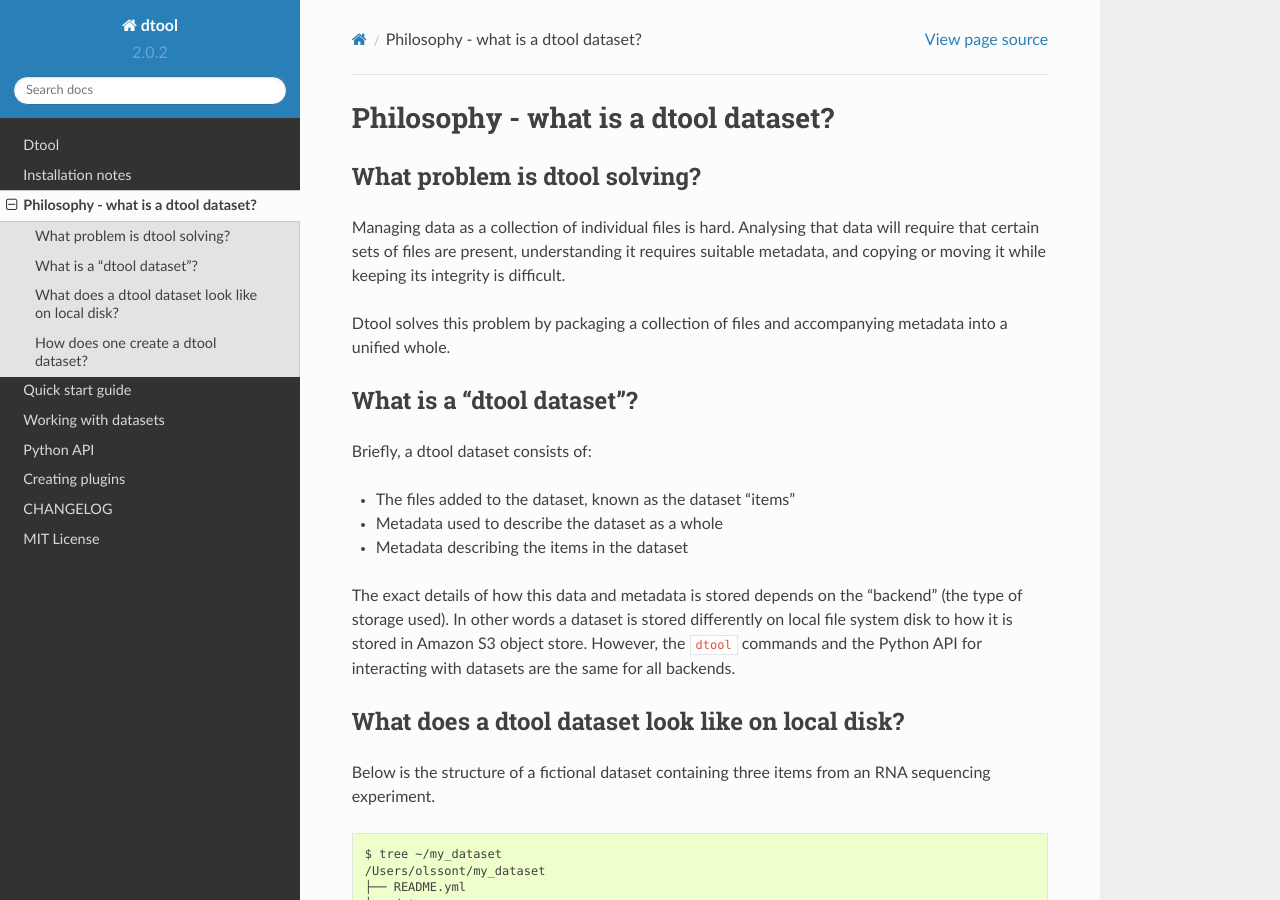
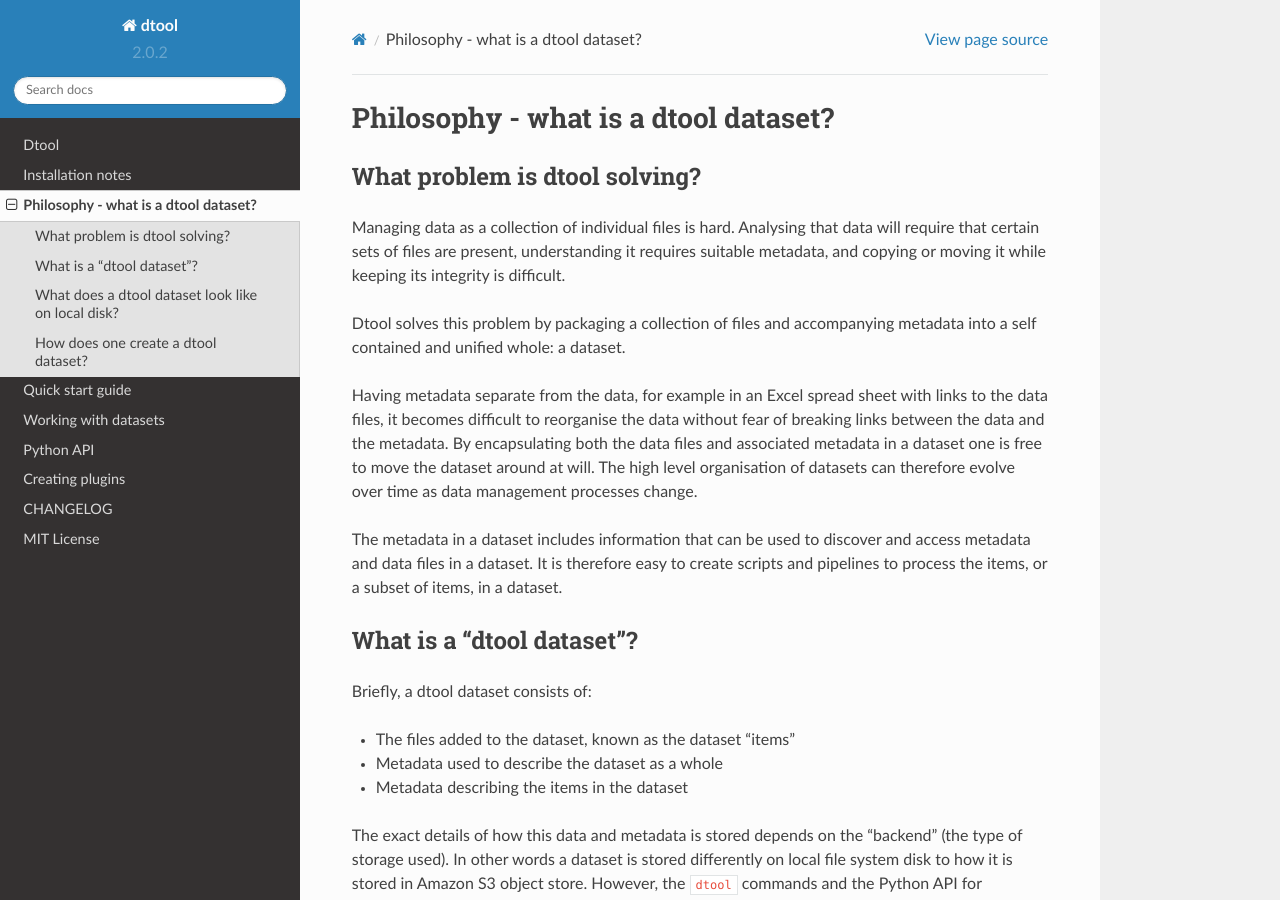
Before and after one commit to jic-dtool/dtool, a Sphinx documentation site: the page built from docs/source/philosophy.rst, in a window 1280 px wide and 900 px high. Built offline with Sphinx 7.4.7 and the Read the Docs theme 2.0.0, drawn with Linux system fonts in a browser that asks for light colours.

Commit message:
Add more information to the section describing the problem that dtool solves

```diff
--- a/docs/source/philosophy.rst
+++ b/docs/source/philosophy.rst
@@ -10,7 +10,19 @@
 difficult.
 
 Dtool solves this problem by packaging a collection of files and accompanying
-metadata into a unified whole.
+metadata into a self contained and unified whole: a dataset.
+
+Having metadata separate from the data, for example in an Excel spread sheet
+with links to the data files, it becomes difficult to reorganise the data
+without fear of breaking links between the data and the metadata. By
+encapsulating both the data files and associated metadata in a dataset one is
+free to move the dataset around at will. The high level organisation of
+datasets can therefore evolve over time as data management processes change.
+
+The metadata in a dataset includes information that can be used to discover and
+access metadata and data files in a dataset. It is therefore easy to create
+scripts and pipelines to process the items, or a subset of items, in a dataset.
+
 
 What is a "dtool dataset"?
 --------------------------
```
